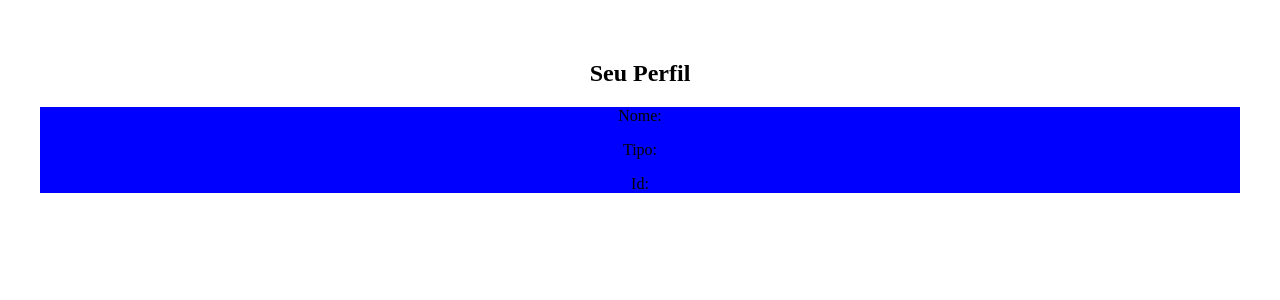
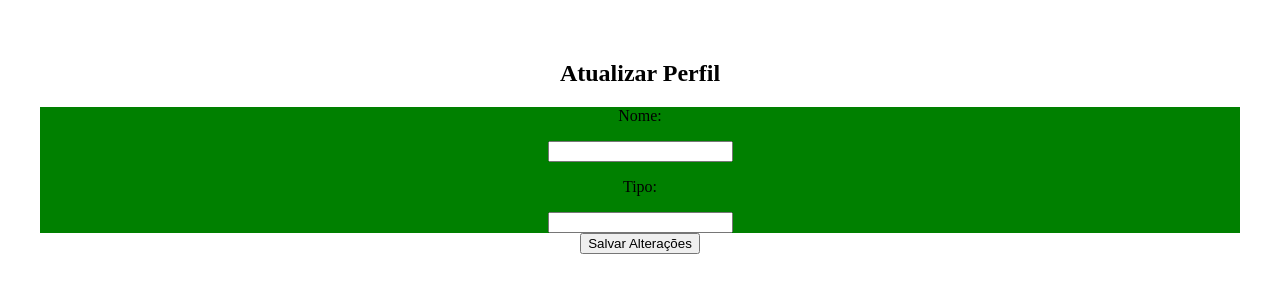
Before and after one commit to Passione-Italy/Mr.President, a React (Vite) app in the folder Projeto-PTAC/: page /atualizar-perfil in a window 1280 px wide. Shown: the top 300 px of the page. Built offline with nearby package versions, Linux system fonts and the light colour scheme.

Commit message:
Create Update Profile page

```diff
--- a/Projeto-PTAC/package.json
+++ b/Projeto-PTAC/package.json
@@ -11,7 +11,9 @@
   },
   "dependencies": {
     "react": "^18.3.1",
-    "react-dom": "^18.3.1"
+    "react-dom": "^18.3.1",
+    "react-modal": "^3.16.3",
+    "react-router-dom": "^7.9.4"
   },
   "devDependencies": {
     "@eslint/js": "^9.17.0",
--- a/Projeto-PTAC/src/App.jsx
+++ b/Projeto-PTAC/src/App.jsx
@@ -1,15 +1,20 @@
+import { BrowserRouter, Routes, Route } from "react-router-dom";
 import { useState } from 'react'
 import './App.css'
 import Perfil from './components/Perfil'
+import AtualizarPerfil from './components/AtualizarPerfil'
 
 function App() {
   const [count, setCount] = useState(0)
 
   return (
-    <>
-        <Perfil />
-    </>
-  )
+  <BrowserRouter>
+      <Routes>
+        <Route path="/" element={<Perfil />} />
+        <Route path="/atualizar-perfil" element={<AtualizarPerfil />} />
+      </Routes>
+    </BrowserRouter>
+  );
 }
 
 export default App
--- a/Projeto-PTAC/src/components/AtualizarPerfil.jsx
+++ b/Projeto-PTAC/src/components/AtualizarPerfil.jsx
@@ -0,0 +1,16 @@
+import { useState } from "react";
+
+export default function AtualizarPerfil() {
+    return(
+        <main>
+          <h2>Atualizar Perfil</h2>
+          <div className="update-profile">
+             <p>Nome:</p>
+             <input type="text" />
+             <p>Tipo:</p>
+             <input type="text" />
+          </div>
+          <button>Salvar Alterações</button>
+        </main>
+    )
+}
--- a/Projeto-PTAC/src/components/Perfil.jsx
+++ b/Projeto-PTAC/src/components/Perfil.jsx
@@ -1,6 +1,8 @@
-import { useState } from "react";
+import { useNavigate } from "react-router-dom";
 
 export default function Perfil() {
+    const navigate = useNavigate();
+
     return(
         <main>
           <h2>Seu Perfil</h2>
@@ -8,7 +10,8 @@
              <p>Nome:</p>
              <p>Tipo:</p>
              <p>Id:</p>
+             <button onClick={() => navigate("/atualizar-perfil")}>Atualizar Perfil</button>
           </div>
         </main>
     )
-}
+   }
--- a/Projeto-PTAC/src/index.css
+++ b/Projeto-PTAC/src/index.css
@@ -1,3 +1,7 @@
 .profile{
   background-color: blue;
 }
+
+.update-profile{
+  background-color: green;
+}
```
Also changed, not shown: 1 other file (tests, documents, lock files or other folders).
